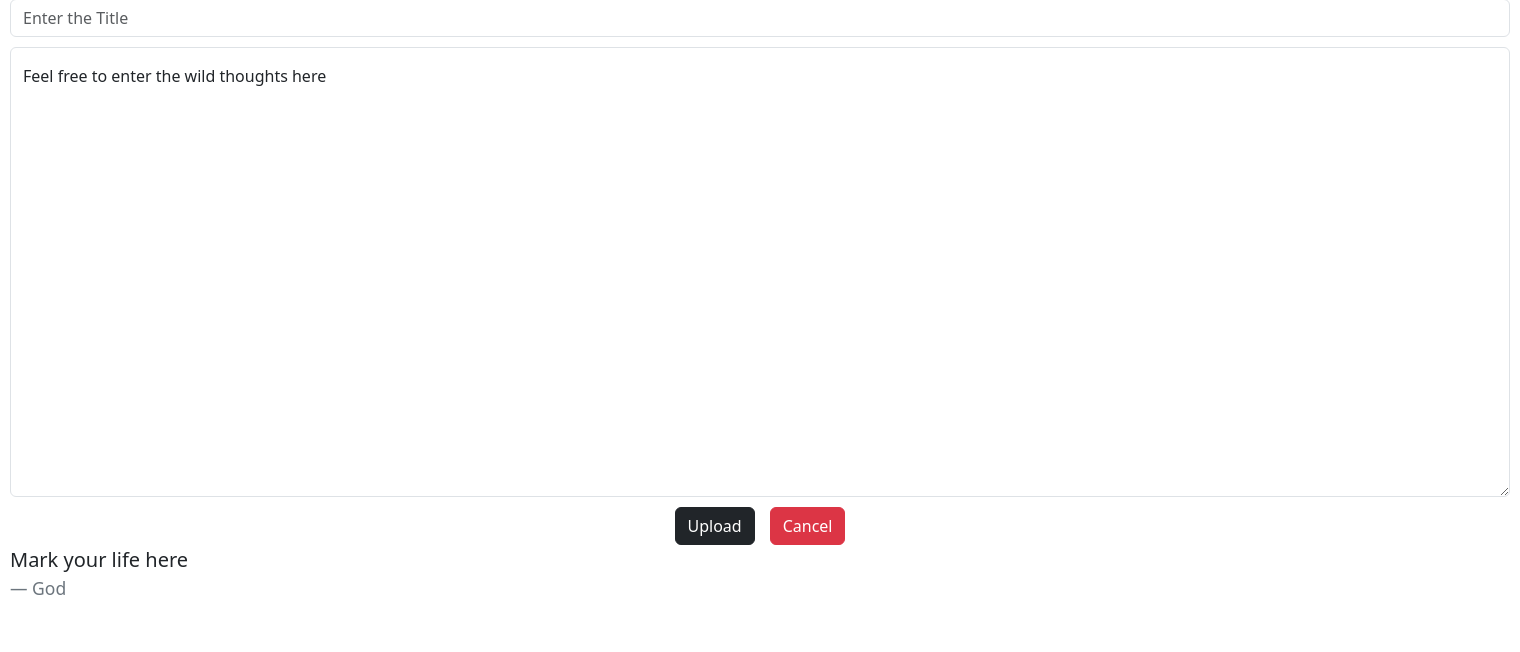
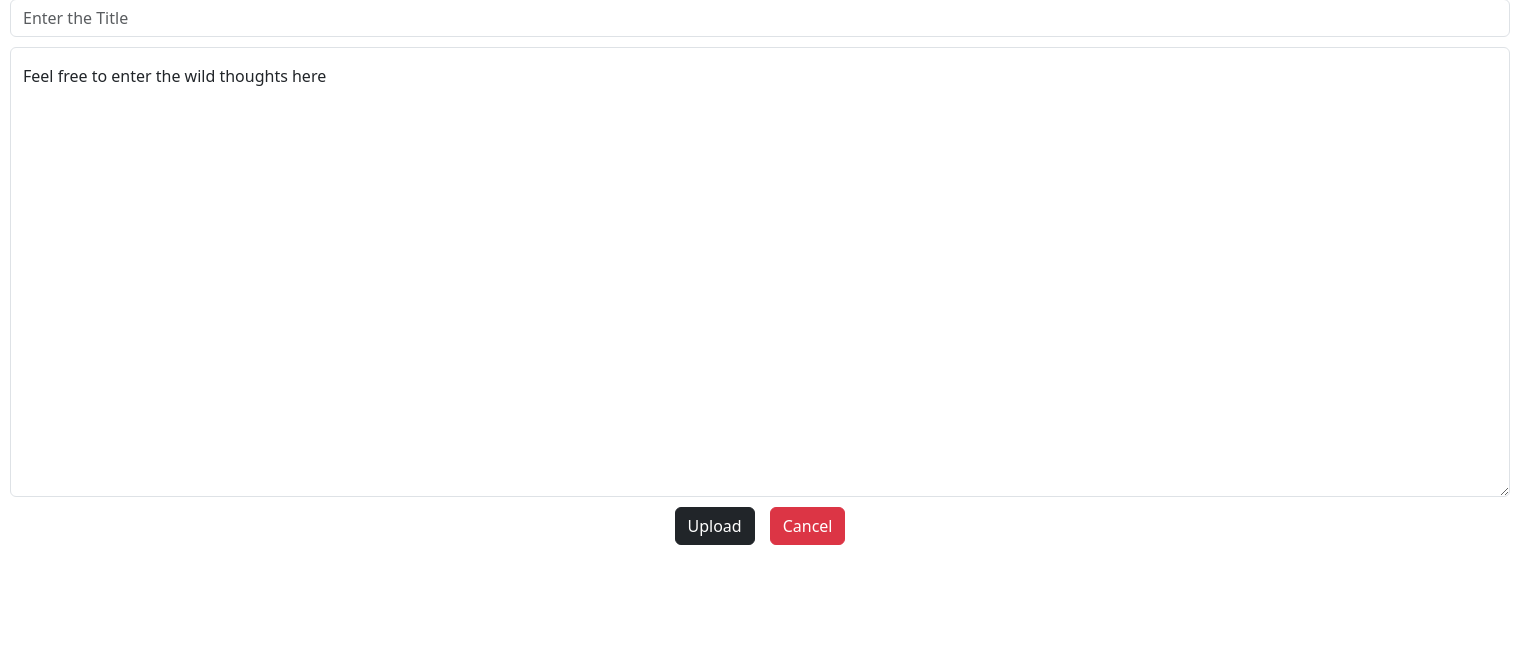
Before and after one commit to amith7025/FreeThoughts, a Django app: page /write/ in a window 1520 px wide. Shown: the part 111-763 px from the top of the page. Run offline with Django 4.2, Linux system fonts and the light colour scheme; the visitor is signed in with stand-in values (Sample User, id 1).

Commit message:
minor changes

```diff
--- a/templates/blogwrite.html
+++ b/templates/blogwrite.html
@@ -36,10 +36,6 @@
             <button type="button" class="btn btn-danger" onclick="cancel_function()">Cancel</button>
         </div>
     </form>
-    <blockquote class="blockquote mb-0" style="margin-left: 10px">
-        <p>Mark your life here</p>
-        <footer class="blockquote-footer">God</footer>
-    </blockquote>
     <script src="https://cdn.jsdelivr.net/npm/bootstrap@5.3.2/dist/js/bootstrap.bundle.min.js"
         integrity="sha384-C6RzsynM9kWDrMNeT87bh95OGNyZPhcTNXj1NW7RuBCsyN/o0jlpcV8Qyq46cDfL"
         crossorigin="anonymous">
--- a/templates/login.html
+++ b/templates/login.html
@@ -13,7 +13,7 @@
 
     <div style="display: flex;flex-direction:column;align-items:center;justify-content:center;">
 
-        <p class="h1">Welcome Back God</p>
+        <p class="h1">Welcome Back</p>
         <p class="h6">Give me those magic words</p>
 
         <form action="" method="post">
```
